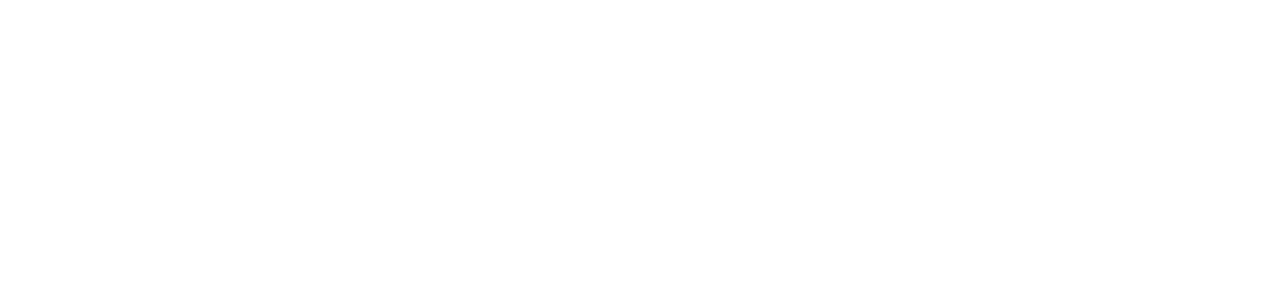
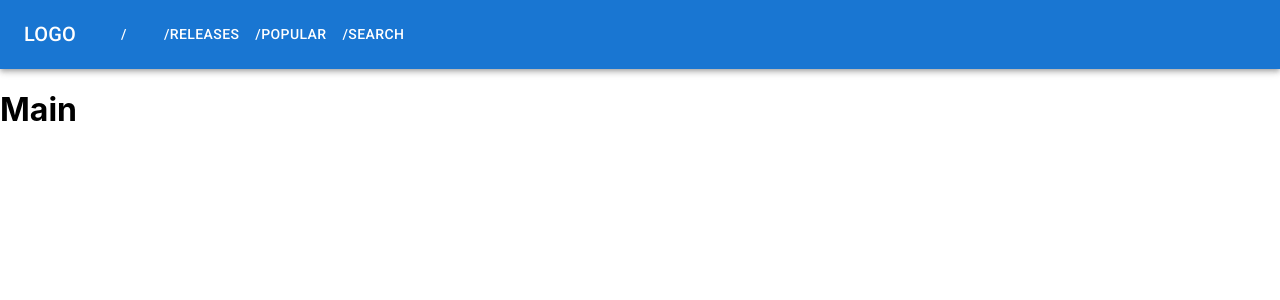
Before and after one commit to Carlafb11/movies-app-react, a React (Create React App) app: page / in a window 1280 px wide. Before the commit this address had no page. Shown: the top 300 px of the page. Built offline with nearby package versions, Linux system fonts and the light colour scheme.

Commit message:
Navbar component - WIP (#1)
* creacion de componente navbar

* Navbar MUI

```diff
--- a/package.json
+++ b/package.json
@@ -3,6 +3,10 @@
   "version": "0.1.0",
   "private": true,
   "dependencies": {
+    "@emotion/react": "^11.9.0",
+    "@emotion/styled": "^11.8.1",
+    "@mui/icons-material": "^5.6.2",
+    "@mui/material": "^5.6.3",
     "@testing-library/jest-dom": "^5.16.4",
     "@testing-library/react": "^13.1.1",
     "@testing-library/user-event": "^13.5.0",
--- a/public/index.html
+++ b/public/index.html
@@ -14,6 +14,15 @@
       manifest.json provides metadata used when your web app is installed on a
       user's mobile device or desktop. See https://developers.google.com/web/fundamentals/web-app-manifest/
     -->
+    <link
+      rel="stylesheet"
+      href="https://fonts.googleapis.com/css?family=Roboto:300,400,500,700&display=swap"
+    />
+    <link
+      rel="stylesheet"
+      href="https://fonts.googleapis.com/icon?family=Material+Icons"
+    />
+
     <link rel="manifest" href="%PUBLIC_URL%/manifest.json" />
     <!--
       Notice the use of %PUBLIC_URL% in the tags above.
--- a/src/App.js
+++ b/src/App.js
@@ -1,23 +1,13 @@
-// import NavBar from "./components/NavBar"
+import React from 'react'
+
 import { BrowserRouter, Routes, Route } from "react-router-dom"
-import Main from "./components/Main"
-import Release from "./components/Release"
-import Popular from "./components/Popular"
-import Search from "./components/Search"
+import NavBar from "./components/NavBar"
+
 
 const App = () => {
-
   return (
     <div>
-      {/* <NavBar /> */}
-      <BrowserRouter>
-        <Routes>
-          <Route path="/main" element={<Main />} />
-          <Route path="/release" element={<Release />} />
-          <Route path="/popular" element={<Popular />} />
-          <Route path="/search" element={<Search />} />
-        </Routes>
-      </BrowserRouter>
+      <NavBar />
     </div>
   )
 }
--- /dev/null
+++ b/src/components/ErrorNotFound.js
@@ -0,0 +1,9 @@
+import React from 'react';
+
+const ErrorNotFound = () => {
+  return (
+    <h1>ERROR 404!</h1>
+  )
+}
+
+export default ErrorNotFound;
--- a/src/components/Main.js
+++ b/src/components/Main.js
@@ -1,6 +1,10 @@
+import React from 'react'
+import Navbar from './NavBar'
+
 const Main = () => {
   return (
     <div>
+      <Navbar/>
       <h1>Main</h1>
     </div>
   )
--- a/src/components/NavBar.js
+++ b/src/components/NavBar.js
@@ -1,24 +1,132 @@
-import { BrowserRouter, Routes, Route } from "react-router-dom"
-import Main from "./components/Main"
-import Release from "./components/Release"
-import Popular from "./components/Popular"
-import Search from "./components/Search"
+import React from 'react';
+import AppBar from '@mui/material/AppBar';
+import Box from '@mui/material/Box';
+import Toolbar from '@mui/material/Toolbar';
+import IconButton from '@mui/material/IconButton';
+import Typography from '@mui/material/Typography';
+import Menu from '@mui/material/Menu';
+import MenuIcon from '@mui/icons-material/Menu';
+import Container from '@mui/material/Container';
+import Button from '@mui/material/Button';
+import MenuItem from '@mui/material/MenuItem';
+import { Link } from 'react-router-dom'
+
+const pages = ['/', '/releases', '/popular', '/search'];
 
 const NavBar = () => {
+  const [anchorElNav, setAnchorElNav] = React.useState(null);
+  const [anchorElUser, setAnchorElUser] = React.useState(null);
+
+  const handleOpenNavMenu = (event) => {
+    setAnchorElNav(event.currentTarget);
+  };
+  const handleOpenUserMenu = (event) => {
+    setAnchorElUser(event.currentTarget);
+  };
+
+  const handleCloseNavMenu = () => {
+    setAnchorElNav(null);
+  };
+
+  const handleCloseUserMenu = () => {
+    setAnchorElUser(null);
+  };
 
   return (
-    <div>
-      <BrowserRouter>
-        <Routes>
-          <Route path="/main" element={<Main />} />
-          <Route path="/release" element={<Release />} />
-          <Route path="/popular" element={<Popular />} />
-          <Route path="/search" element={<Search />} />
-        </Routes>
-      </BrowserRouter>
+    <AppBar position="static">
+      <Container maxWidth="xl">
+        <Toolbar disableGutters>
+          <Typography
+            variant="h6"
+            noWrap
+            component="div"
+            sx={{ mr: 2, display: { xs: 'none', md: 'flex' } }}
+          >
+            LOGO
+          </Typography>
 
-    </div>
-  )
-}
+          <Box sx={{ flexGrow: 1, display: { xs: 'flex', md: 'none' } }}>
+            <IconButton
+              size="large"
+              aria-label="account of current user"
+              aria-controls="menu-appbar"
+              aria-haspopup="true"
+              onClick={handleOpenNavMenu}
+              color="inherit"
+            >
+              <MenuIcon />
+            </IconButton>
+            <Menu
+              id="menu-appbar"
+              anchorEl={anchorElNav}
+              anchorOrigin={{
+                vertical: 'bottom',
+                horizontal: 'left',
+              }}
+              keepMounted
+              transformOrigin={{
+                vertical: 'top',
+                horizontal: 'left',
+              }}
+              open={Boolean(anchorElNav)}
+              onClose={handleCloseNavMenu}
+              sx={{
+                display: { xs: 'block', md: 'none' },
+              }}
+            >
+              {pages.map((page) => (
+                <Link to={page}>
+                   <MenuItem key={page} onClick={handleCloseNavMenu}>
+                  <Typography textAlign="center">{page}</Typography>
+                </MenuItem>
+                  </Link>
 
+              ))}
+            </Menu>
+          </Box>
+          <Typography
+            variant="h6"
+            noWrap
+            component="div"
+            sx={{ flexGrow: 1, display: { xs: 'flex', md: 'none' } }}
+          >
+            LOGO
+          </Typography>
+          <Box sx={{ flexGrow: 1, display: { xs: 'none', md: 'flex' } }}>
+            {pages.map((page) => (
+              <Button
+                key={page}
+                onClick={handleCloseNavMenu}
+                sx={{ my: 2, color: 'white', display: 'block' }}
+              >
+                {page}
+              </Button>
+            ))}
+          </Box>
+
+          <Box sx={{ flexGrow: 0 }}>
+
+            <Menu
+              sx={{ mt: '45px' }}
+              id="menu-appbar"
+              anchorEl={anchorElUser}
+              anchorOrigin={{
+                vertical: 'top',
+                horizontal: 'right',
+              }}
+              keepMounted
+              transformOrigin={{
+                vertical: 'top',
+                horizontal: 'right',
+              }}
+              open={Boolean(anchorElUser)}
+              onClose={handleCloseUserMenu}
+            >
+            </Menu>
+          </Box>
+        </Toolbar>
+      </Container>
+    </AppBar>
+  );
+};
 export default NavBar;
--- /dev/null
+++ b/src/components/NavBarStyles.scss
@@ -0,0 +1,3 @@
+.nav-bar-style {
+  background-color: red;
+}
--- a/src/components/Popular.js
+++ b/src/components/Popular.js
@@ -1,3 +1,5 @@
+import React from 'react'
+
 const Popular = () => {
   return (
     <div>
--- a/src/components/Release.js
+++ b/src/components/Release.js
@@ -1,3 +1,6 @@
+import React from 'react'
+
+
 const Release = () => {
   return (
     <div>
--- a/src/components/Search.js
+++ b/src/components/Search.js
@@ -1,3 +1,5 @@
+import React from 'react'
+
 const Search = () => {
   return (
     <div>
--- a/src/index.js
+++ b/src/index.js
@@ -2,16 +2,22 @@
 import ReactDOM from 'react-dom/client';
 import './index.css';
 import App from './App';
-import reportWebVitals from './reportWebVitals';
+import { BrowserRouter, Routes, Route } from "react-router-dom"
+import Main from "./components/Main"
+import Release from "./components/Release"
+import Popular from "./components/Popular"
+import Search from "./components/Search"
+import ErrorNotFound from "./components/ErrorNotFound"
 
 const root = ReactDOM.createRoot(document.getElementById('root'));
 root.render(
-  <React.StrictMode>
-    <App />
-  </React.StrictMode>
+  <BrowserRouter>
+    <Routes>
+      <Route path="/" element={<Main />} />
+      <Route path="/release" element={<Release />} />
+      <Route path="/popular" element={<Popular />} />
+      <Route path="/search" element={<Search />} />
+      <Route path="/*" element={<ErrorNotFound />} />
+    </Routes>
+  </BrowserRouter>
 );
-
-// If you want to start measuring performance in your app, pass a function
-// to log results (for example: reportWebVitals(console.log))
-// or send to an analytics endpoint. Learn more: https://bit.ly/CRA-vitals
-reportWebVitals();
```
Also changed, not shown: 1 other file (tests, documents, lock files or other folders).
